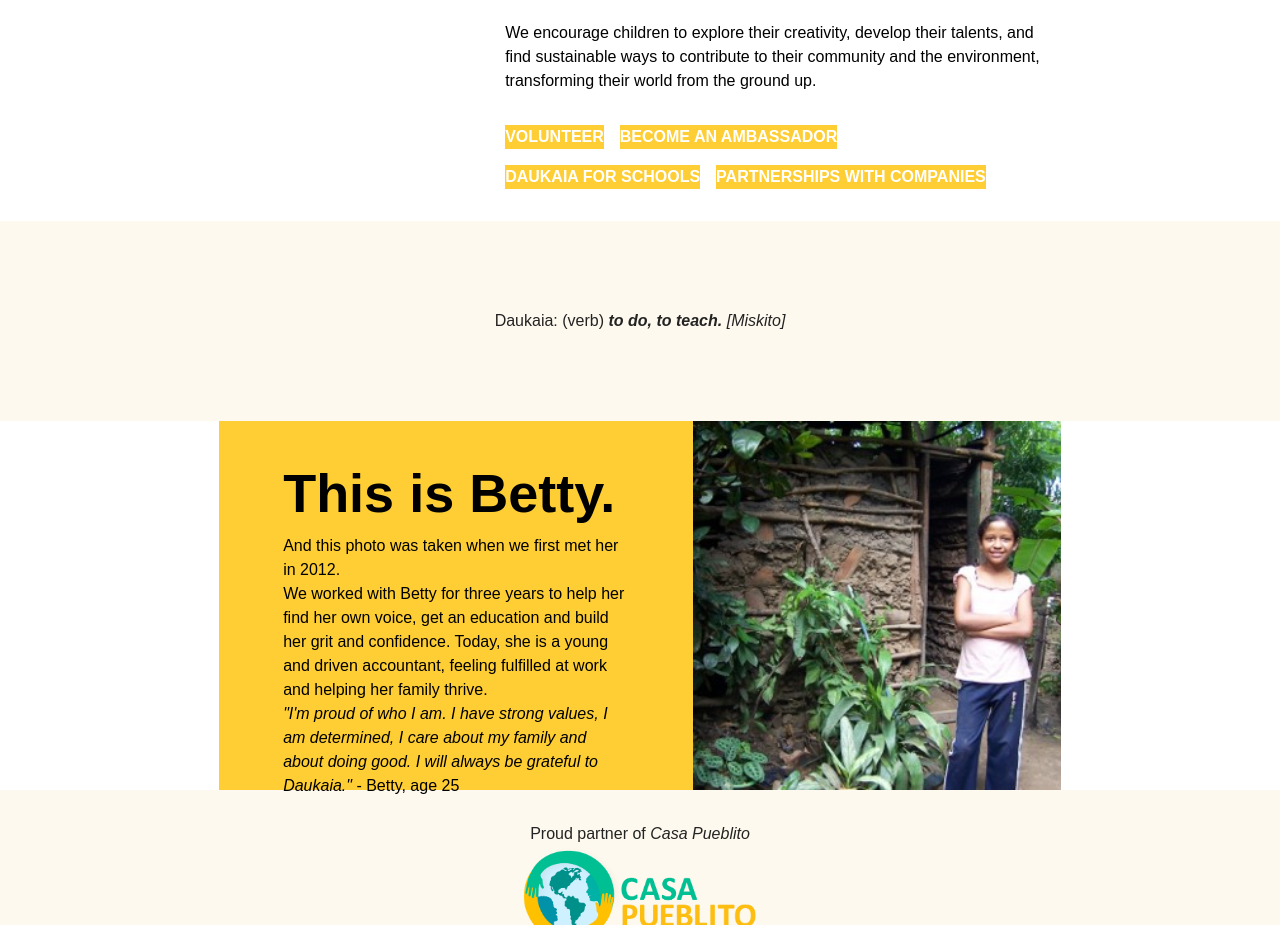
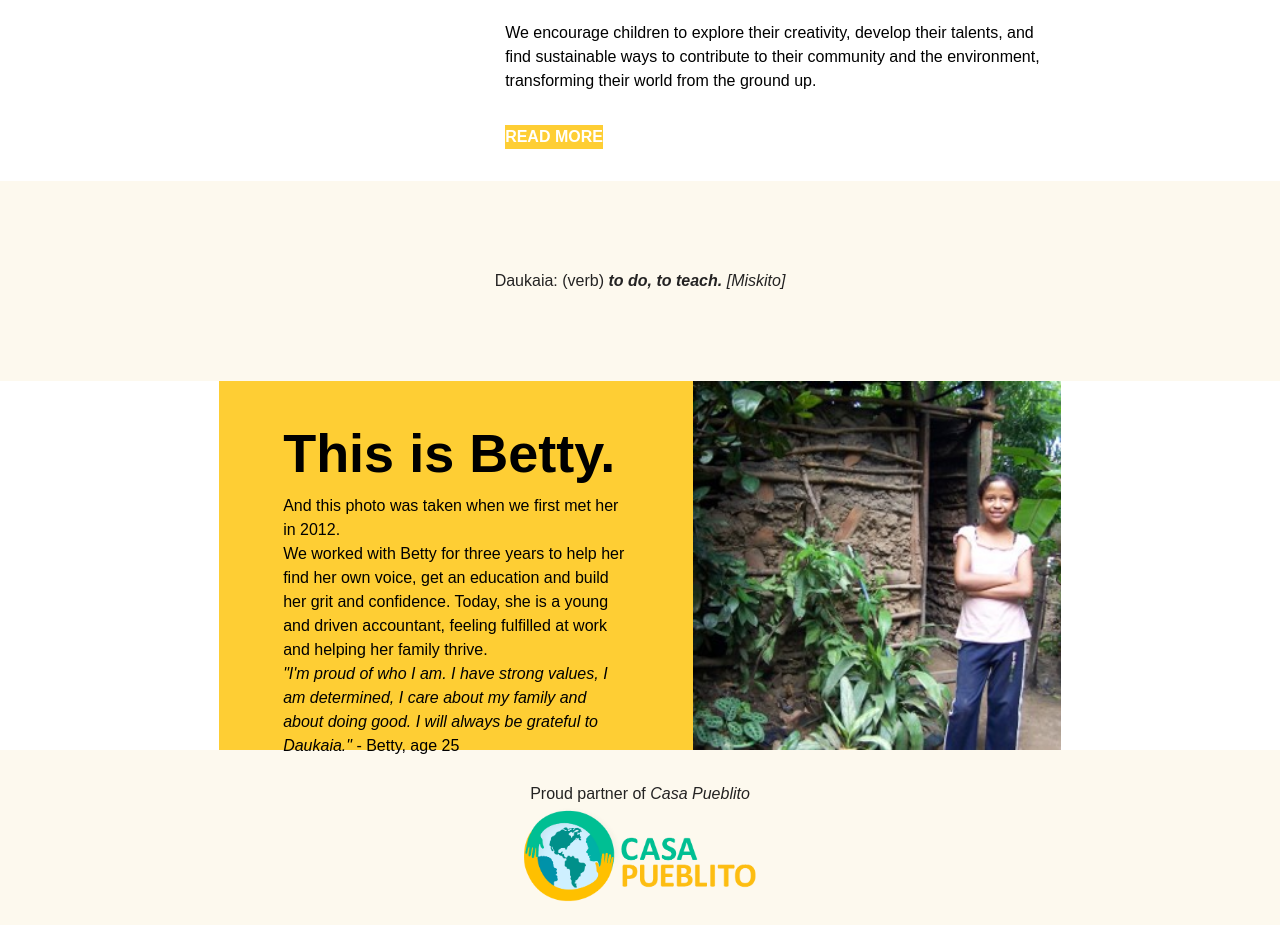
Before and after one commit to samheyman/daukaia-v3, a Next.js app: page / in a window 1280 px wide. Shown: the part 1380-2305 px from the top of the page. Built offline with nearby package versions, Linux system fonts and the light colour scheme.

Commit message:
update WhatWeDo.tsx

```diff
--- a/src/app/components/WhatWeDo.tsx
+++ b/src/app/components/WhatWeDo.tsx
@@ -24,17 +24,9 @@ export default function WhatWeDo() {
           and the environment, transforming their world from the ground up.
         </p>
         <div className="buttons">
-          <Button text="Volunteer" path="/donate" type="primary" />
-          <Button text="Become an ambassador" path="/donate" type="primary" />
+          <Button text="Read more" path="/what-we-do" type="primary" />
         </div>
-        <div className="buttons">
-          <Button text="Daukaia for schools" path="/donate" type="primary" />
-          <Button
-            text="Partnerships with companies"
-            path="/donate"
-            type="primary"
-          />
-        </div>
+
       </div>
     </section>
   );
```
